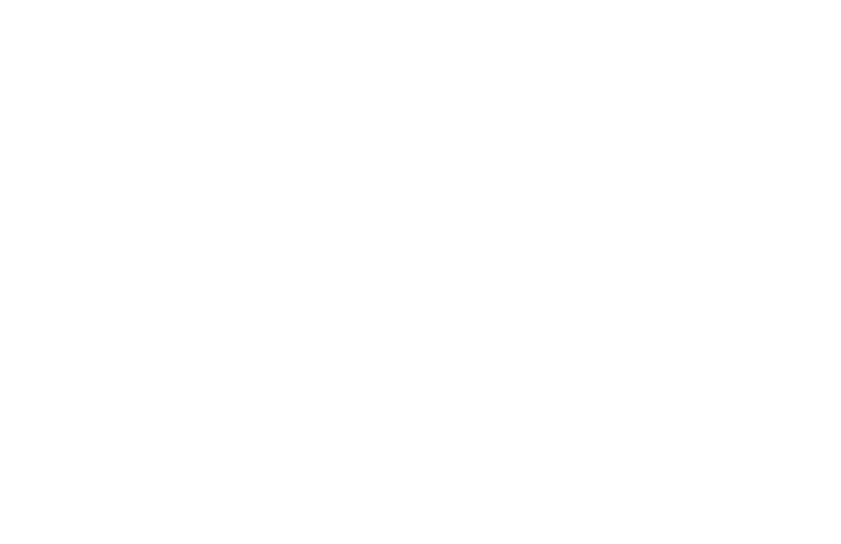
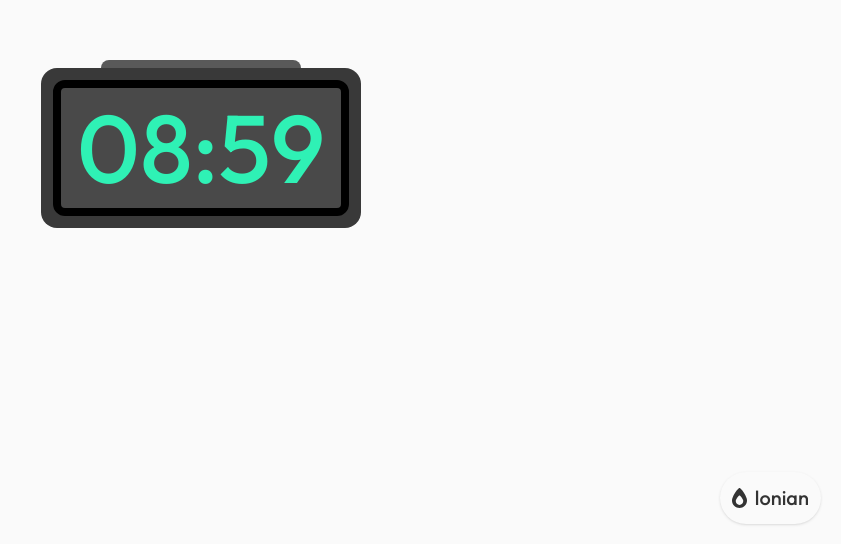
Before and after one commit to aurickwilliam/mini-projects, a React (Vite) app: page /digital-clock in a window 1280 px wide. Before the commit this address had no page. Shown: the part 256-800 px from the top of the page, without its empty margins (439-1280 px from the left). Built offline with nearby package versions, Linux system fonts and the light colour scheme.

Commit message:
Added Digital Clock Project

```diff
--- a/src/App.jsx
+++ b/src/App.jsx
@@ -3,6 +3,8 @@ import Home from './pages/Home'
 import CounterProgram from './pages/CounterProgram'
 import NumberGuessing from './pages/NumberGuessing'
 import RandomNumber from './pages/RandomNumber'
+import DigitalClock from './pages/DigitalClock'
+import PasswordGenerator from './pages/PasswordGenerator'
 
 export default function App() {
   return (
@@ -12,6 +14,8 @@ export default function App() {
         <Route path="/counter-program" element={<CounterProgram />} />
         <Route path="/number-guessing" element={<NumberGuessing />} />
         <Route path="/random-number" element={<RandomNumber />} />
+        <Route path="/digital-clock" element={<DigitalClock />} />
+        <Route path="/password-generator" element={<PasswordGenerator />} />
       </Routes>
     </main>
   )
--- /dev/null
+++ b/src/pages/DigitalClock.jsx
@@ -0,0 +1,44 @@
+import { FontAwesomeIcon } from "@fortawesome/react-fontawesome";
+import {faFireFlameSimple} from "@fortawesome/free-solid-svg-icons";
+
+import { useNavigate } from "react-router-dom";
+import { useState } from "react";
+
+export default function DigitalClock() {
+  const navigate = useNavigate();
+  const [time, setTime] = useState("00:00");
+
+  setInterval(() => {
+    const date = new Date();
+
+    const hours = date.getHours().toString().padStart(2, "0");
+    const minutes = date.getMinutes().toString().padStart(2, "0");
+
+    setTime(`${hours}:${minutes}`);
+  }, 1000);
+
+  return (
+    <section className="bg-white-bg h-screen flex justify-center items-center">
+      <div className="flex flex-col items-center justify-center">
+        {/* Button at the top */}
+        <div className="w-40 h-2 bg-[#595959] rounded-t-lg lg:w-50 2xl:w-80"></div>
+
+        {/* Clock Container */}
+        <div className="bg-[#393939] mx-5 w-70 h-30 rounded-xl p-3 lg:w-80 lg:h-40 lg:rounded-2xl 2xl:w-lg 2xl:h-50 2xl:rounded-3xl">
+          <div className="bg-[#494949] h-full rounded-lg flex justify-center items-center border-5 border-[#000000] lg:border-8 lg:rounded-xl 2xl:rounded-2xl 2xl:border-10">
+            <h1 className="text-center text-[#2FF1B5] text-7xl font-outfit font-medium w-full h-full flex items-center justify-center lg:text-8xl 2xl:text-9xl">
+              {time}
+            </h1>
+          </div>
+        </div>
+      </div>
+
+      <div onClick={() => navigate("/")} className='absolute right-0 bottom-0 bg-white-bg m-5 p-3 flex items-center justify-center gap-2 rounded-4xl shadow-sm cursor-pointer'>
+        <FontAwesomeIcon icon={faFireFlameSimple} className='text-xl text-charcoal'/>
+        <h1 className='text-xl text-charcoal font-outfit font-medium'>
+          lonian
+        </h1>
+      </div>
+    </section>
+  )
+}
--- a/src/pages/Home.jsx
+++ b/src/pages/Home.jsx
@@ -3,6 +3,7 @@ import ProjectCard from "../components/ProjectCard"
 import counterCover from "../assets/cover-img/counter-cover.png"
 import numberGuessingCover from "../assets/cover-img/number-guessing-cover.png"
 import randomNumberCover from "../assets/cover-img/random-number-cover.png"
+import digitalClockCover from "../assets/cover-img/digital-clock-cover.png"
 
 export default function Home() {
 
@@ -24,6 +25,18 @@ export default function Home() {
       description: "Simple number generator from X to X",
       destination: "/random-number",
       coverImg: randomNumberCover,
+    },
+    {
+      title: "Digital Clock",
+      description: "Digital Clock that displays the current time",
+      destination: "/digital-clock",
+      coverImg: digitalClockCover,
+    },
+    {
+      title: "Password Generator",
+      description: "Generates a unique and strong password based on user preferences.",
+      destination: "/password-generator",
+      coverImg: digitalClockCover,
     }
   ]
 
--- /dev/null
+++ b/src/pages/PasswordGenerator.jsx
@@ -0,0 +1,14 @@
+export default function PasswordGenerator() {
+  return (
+    <section>
+
+
+      <div onClick={() => navigate("/")} className='absolute right-0 bottom-0 bg-white-bg m-5 p-3 flex items-center justify-center gap-2 rounded-4xl shadow-sm cursor-pointer'>
+        <FontAwesomeIcon icon={faFireFlameSimple} className='text-xl text-charcoal'/>
+        <h1 className='text-xl text-charcoal font-outfit font-medium'>
+          lonian
+        </h1>
+      </div>
+    </section>
+  )
+}
```
Also changed, not shown: src/assets/cover-img/digital-clock-cover.png (added).
